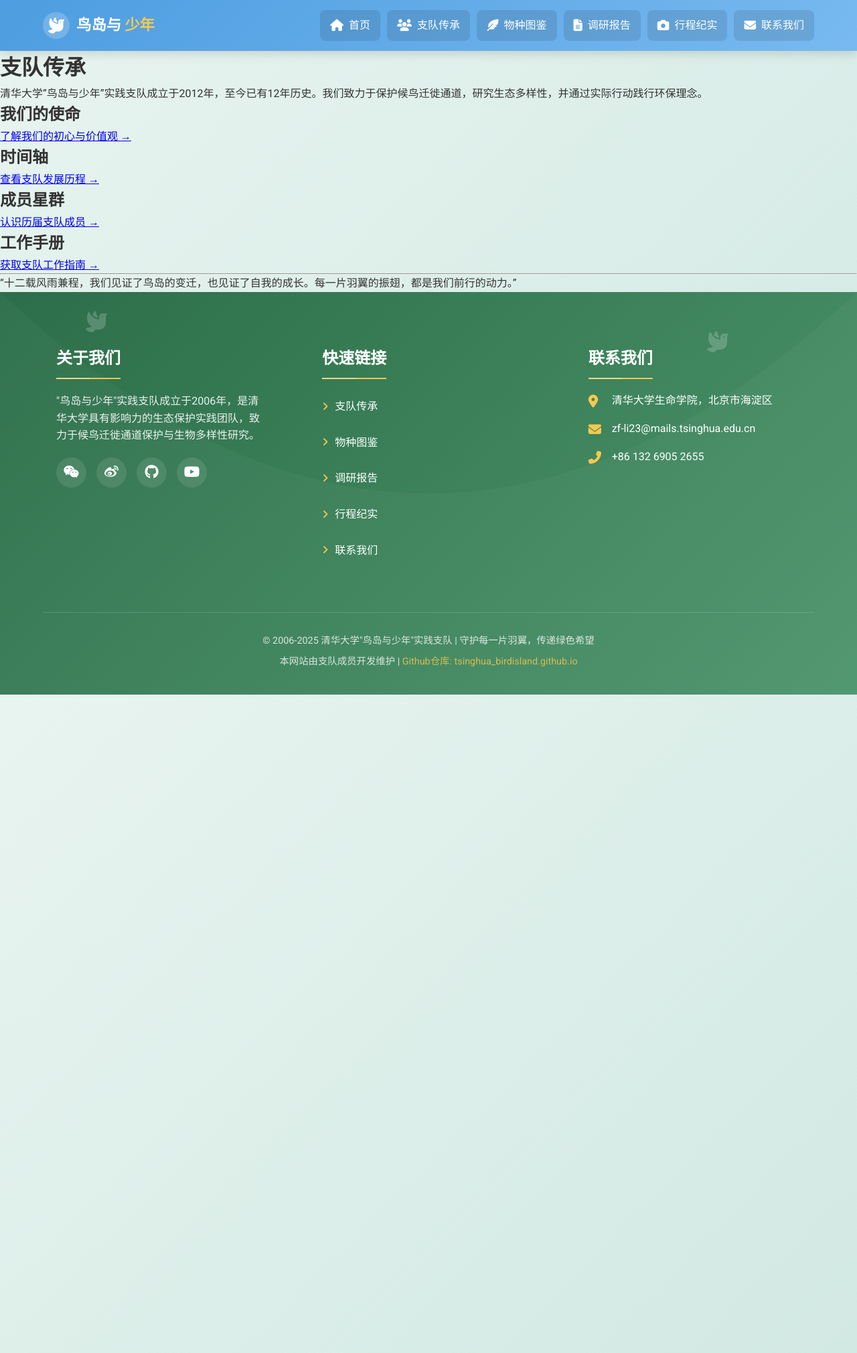
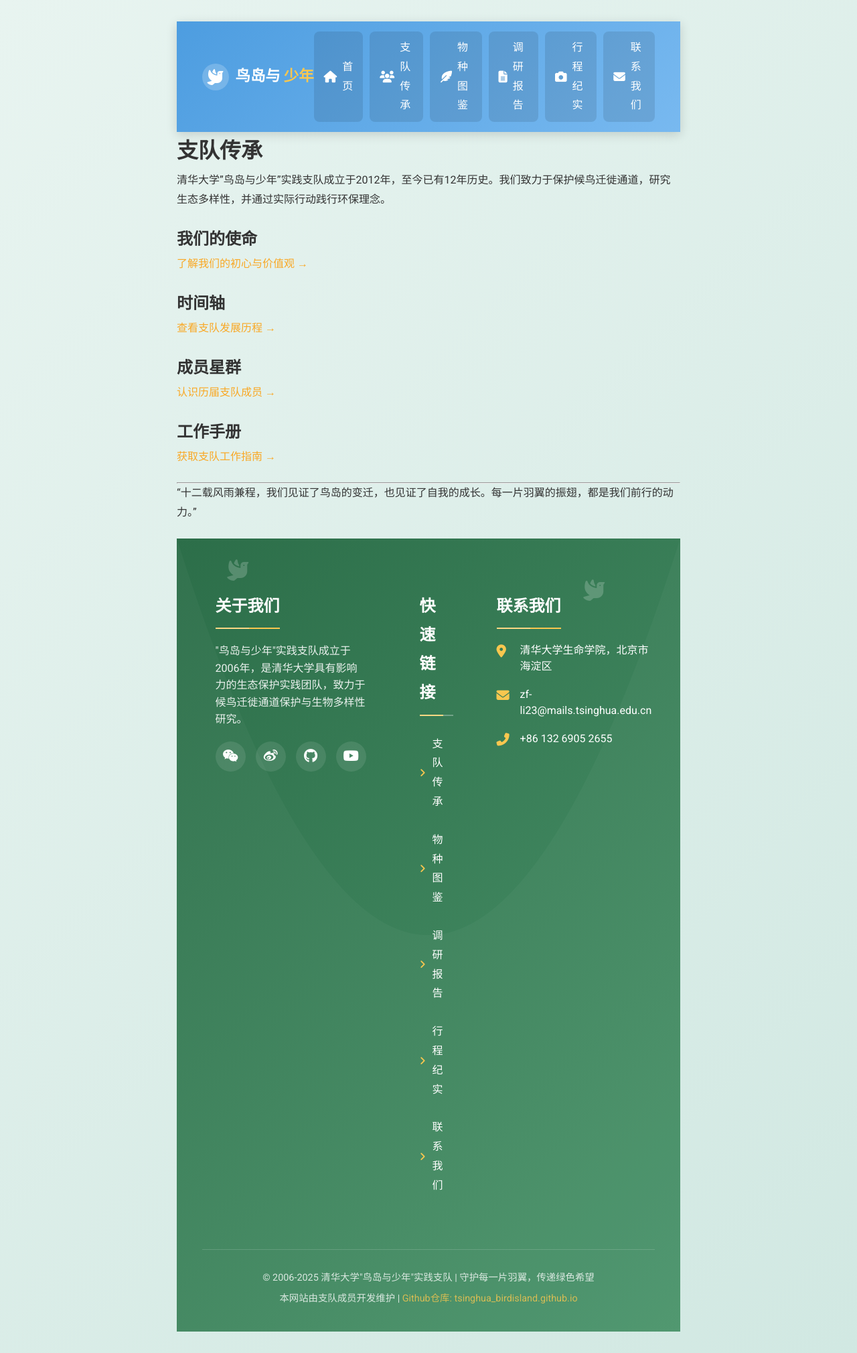
Before and after one commit to zf-li23/tsinghua_birdisland.github.io, a Jekyll site: the page built from about/index.md, in a window 1280 px wide. Shown: the whole page at 67% size. Built offline with Jekyll 4.4.1, drawn with Linux system fonts in a browser that asks for light colours.

Commit message:
Update style.css

```diff
--- a/assets/css/style.css
+++ b/assets/css/style.css
@@ -13,10 +13,31 @@
     box-sizing: border-box;
 }
 
+/* 修改1: 增加文字间距和边距 */
 body {
-    font-family: 'Roboto', 'Noto Serif SC', sans-serif;
+    font-family: 'Roboto', 'Noto Sans SC', sans-serif; /* 修改2: 使用无衬线字体 */
     color: var(--text);
-    line-height: 1.6;
+    line-height: 1.8; /* 增加行高 */
     background: linear-gradient(135deg, #e8f4f0 0%, #d1e8e2 100%);
     overflow-x: hidden;
+    max-width: 800px; /* 限制最大宽度 */
+    margin: 0 auto; /* 居中显示 */
+    padding: 2rem 1.5rem; /* 增加内边距 */
 }
+
+/* 修改3: 设置超链接为橙色 */
+a {
+    color: var(--accent); /* 使用预设的橙色 */
+    text-decoration: none;
+    transition: color 0.3s ease;
+}
+
+a:hover {
+    color: #e69500; /* 悬停时加深橙色 */
+    text-decoration: underline;
+}
+
+/* 增加段落间距 */
+p {
+    margin-bottom: 1.5rem;
+}
```
